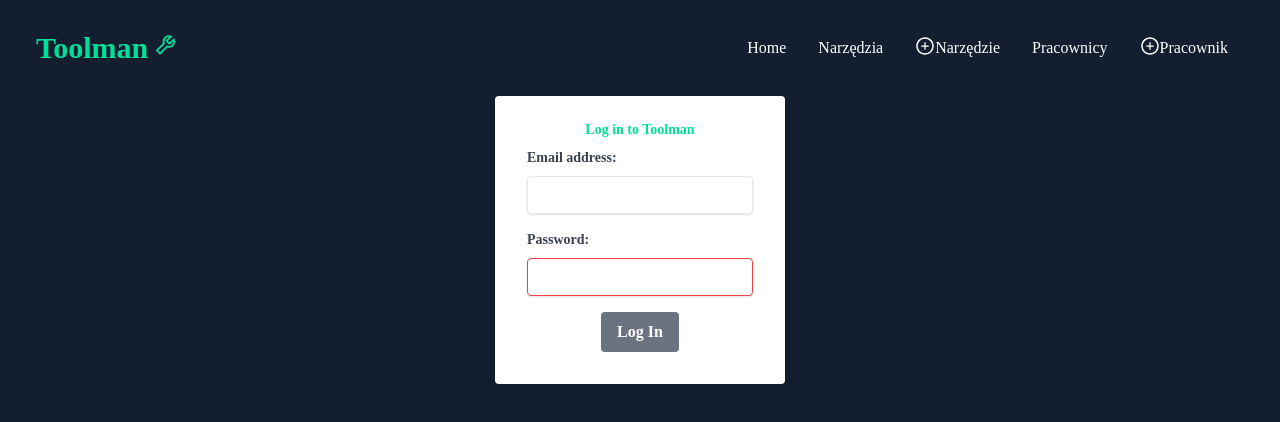
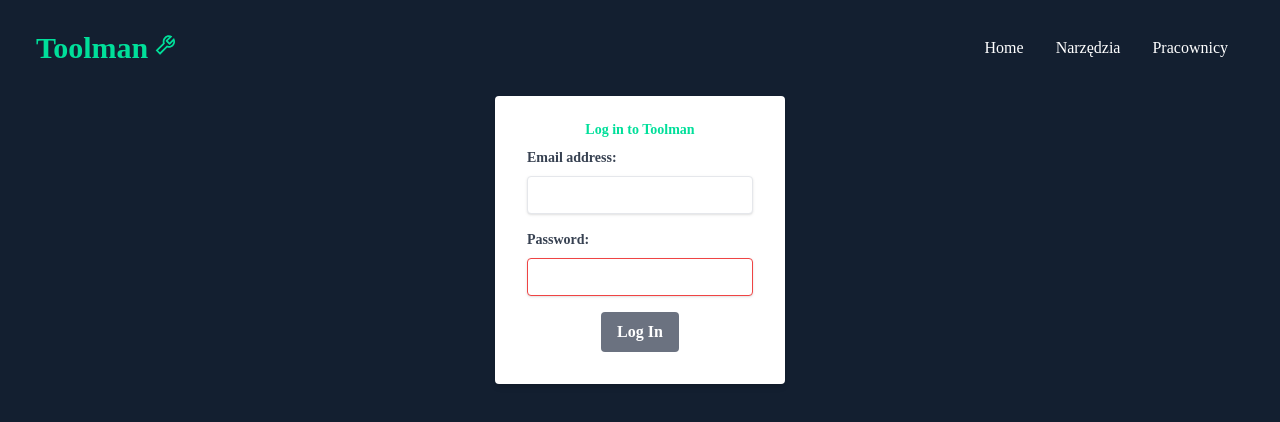
Before and after one commit to TomPrint/Toolman, a React (Create React App) app in the folder frontend/: page /login in a window 1280 px wide. Shown: the top 422 px of the page. Built offline with nearby package versions, Linux system fonts and the light colour scheme.

Commit message:
add restrictions for non-admin users

```diff
--- a/frontend/src/App.js
+++ b/frontend/src/App.js
@@ -35,12 +35,12 @@ function App() {
             <Route path="/signup" element={user ? <Signup /> : <Navigate to="/login" />} />
             <Route path="/login" element={<Login />} />
             <Route path="/items" element={user ? <Items /> : <Navigate to="/login" />} />
-            <Route path="/items/:itemId" element={user ? <SingleItem /> : <Navigate to="/login" />} />
-            <Route path="/items/add" element={user ? <ItemForm /> : <Navigate to="/login" />} />
+            <Route path="/items/:itemId" element={isAdmin ? <SingleItem /> : <Navigate to="/login" />} />
+            <Route path="/items/add" element={isAdmin ? <ItemForm /> : <Navigate to="/login" />} />
             <Route path="/workers" element={user ? <Workers /> : <Navigate to="/login" />} />
-            <Route path="/workers/add" element={user ? <WorkerForm /> : <Navigate to="/login" />} />
+            <Route path="/workers/add" element={isAdmin ? <WorkerForm /> : <Navigate to="/login" />} />
             <Route path="/workers/:workerId/items" element={user ? <WorkerItems /> : <Navigate to="/login" />} />
-            <Route path="/manage" element={user ? <ManageUser /> : <Navigate to="/login" />} />
+            <Route path="/manage" element={isAdmin ? <ManageUser /> : <Navigate to="/login" />} />
           </Routes>
           {/* <Footer /> */}
         </div>
--- a/frontend/src/components/ItemDetails.js
+++ b/frontend/src/components/ItemDetails.js
@@ -1,7 +1,11 @@
 import {format} from 'date-fns'
 import { Link } from 'react-router-dom'
+import { useIsAdmin } from '../hooks/useAdmin'
+import { useAuthContext } from '../hooks/useAuthContext'
 
 const ItemDetails = ({item}) => {
+    const isAdmin = useIsAdmin()
+    const { user } = useAuthContext()
     return (
 
         <div className="rounded overflow-hidden shadow-lg shadow-cyan-500/40 border-solid border-cyan-700 border-2">
@@ -16,7 +20,7 @@ const ItemDetails = ({item}) => {
         {item.atEmployee && <p className="text-sm">Pracownik : <span className="text-[#00df9a] text-lg">{item.atEmployee.name}</span></p>}
         {!item.atEmployee && <p className="text-sm">Pracownik : <span className="text-[#AB1F1C] text-lg">BRAK</span></p>}
         <p className="text-xs mb-2">Utworzono: <span className="text-[#00df9a] text-sm">{format(new Date(item.createdAt),'dd/MM/yyyy')}</span></p>
-        <Link to ={`/items/${item._id}`}><p>Pokaż szczegóły</p></Link>
+        { isAdmin && user ?<Link to ={`/items/${item._id}`}><p>Pokaż szczegóły</p></Link> : <div></div> }
         </div>
         </div>
      );
--- a/frontend/src/components/Navbar.js
+++ b/frontend/src/components/Navbar.js
@@ -33,9 +33,9 @@ const Navbar = () => {
                 <ul className='hidden md:flex'>
                     <Link to='/'><li className='p-4 hover:text-[#00df9a] transition-all'>Home</li></Link>
                     <Link to='/items'><li className='p-4 hover:text-[#00df9a] transition-all duration-500'>Narzędzia</li></Link>
-                    <Link to='/items/add'><li className='p-4 hover:text-[#00df9a] transition-all duration-500'><span className='flex'><AiOutlinePlusCircle size={20}/>Narzędzie</span></li></Link>
+                    { isAdmin && user ?<Link to='/items/add'><li className='p-4 hover:text-[#00df9a] transition-all duration-500'><span className='flex'><AiOutlinePlusCircle size={20}/>Narzędzie</span></li></Link> : <div></div> }
                     <Link to='/workers'><li className='p-4 hover:text-[#00df9a] transition-all duration-500'>Pracownicy</li></Link>
-                    <Link to='/workers/add'><li className='p-4 hover:text-[#00df9a] transition-all duration-500'><span className='flex'><AiOutlinePlusCircle size={20}/>Pracownik</span></li></Link>
+                    { isAdmin && user ?<Link to='/workers/add'><li className='p-4 hover:text-[#00df9a] transition-all duration-500'><span className='flex'><AiOutlinePlusCircle size={20}/>Pracownik</span></li></Link> : <div></div> }
                     { isAdmin && user ? <Link to='/admin'><li className='p-4 hover:text-[#00df9a] transition-all duration-500'>Admin {user.name}</li></Link> : <div></div> }
 
 
```
Also changed, not shown: 1 other file (tests, documents, lock files or other folders).
